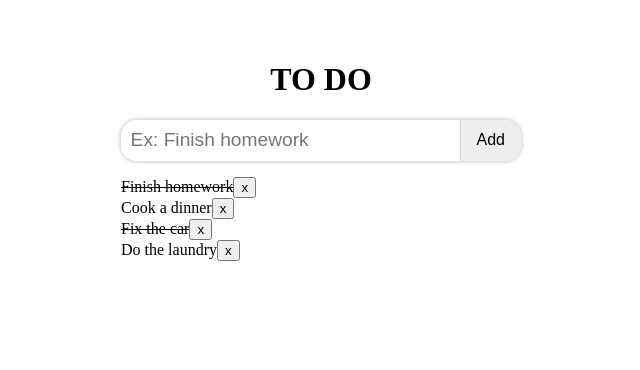
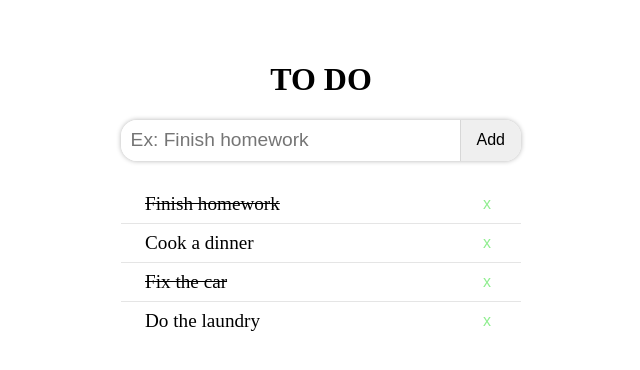
Before and after one commit to GulzadaBolotova/todo-list-example, a React (Create React App) app: page / in a window 1280 px wide. Shown: the top 370 px of the page, without its empty margins (319-959 px from the left). Built offline with nearby package versions, Linux system fonts and the light colour scheme.

Commit message:
Add item styles

```diff
--- a/src/App.css
+++ b/src/App.css
@@ -1,6 +1,3 @@
-.completed span {
-  text-decoration: line-through;
-}
 .App {
   display: flex;
   flex-flow: column nowrap;
--- a/src/Items/Item/Item.css
+++ b/src/Items/Item/Item.css
@@ -0,0 +1,32 @@
+.Item {
+  display: flex;
+  justify-content: space-between;
+  padding: 0.5em 1.5em;
+  border-bottom: 1px solid rgba(0, 0, 0, 0.1);
+}
+.Item:last-child {
+  border: none;
+  padding-bottom: 1em;
+}
+.Item:first-child {
+  padding-top: 1em;
+}
+.Item span {
+  width: 100%;
+  font-size: 1.2rem;
+}
+.Item:hover {
+  background-color: lightgreen;
+}
+.Item button {
+  background-color: transparent;
+  font-size: 1em;
+
+  color: lightgreen;
+  border: none;
+  border-radius: 1em;
+}
+
+.Item.completed span {
+  text-decoration: line-through;
+}
--- a/src/Items/Items.css
+++ b/src/Items/Items.css
@@ -4,6 +4,7 @@
   margin-top: 1em;
   box-shadow: 0, 0, 5px rgba(0, 0, 0, 0.3);
   border-radius: 1em;
+  overflow: hidden;
   width: 100%;
   max-width: 400px;
 }
```
